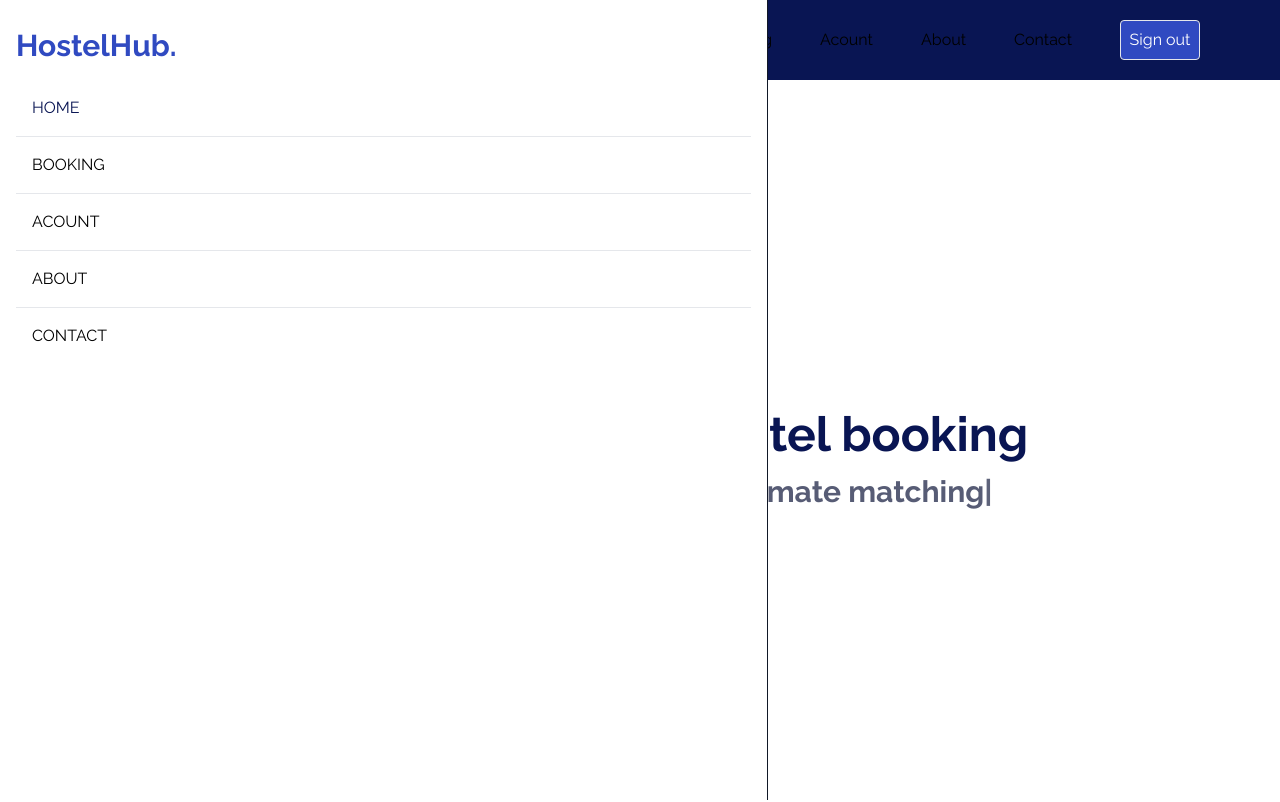
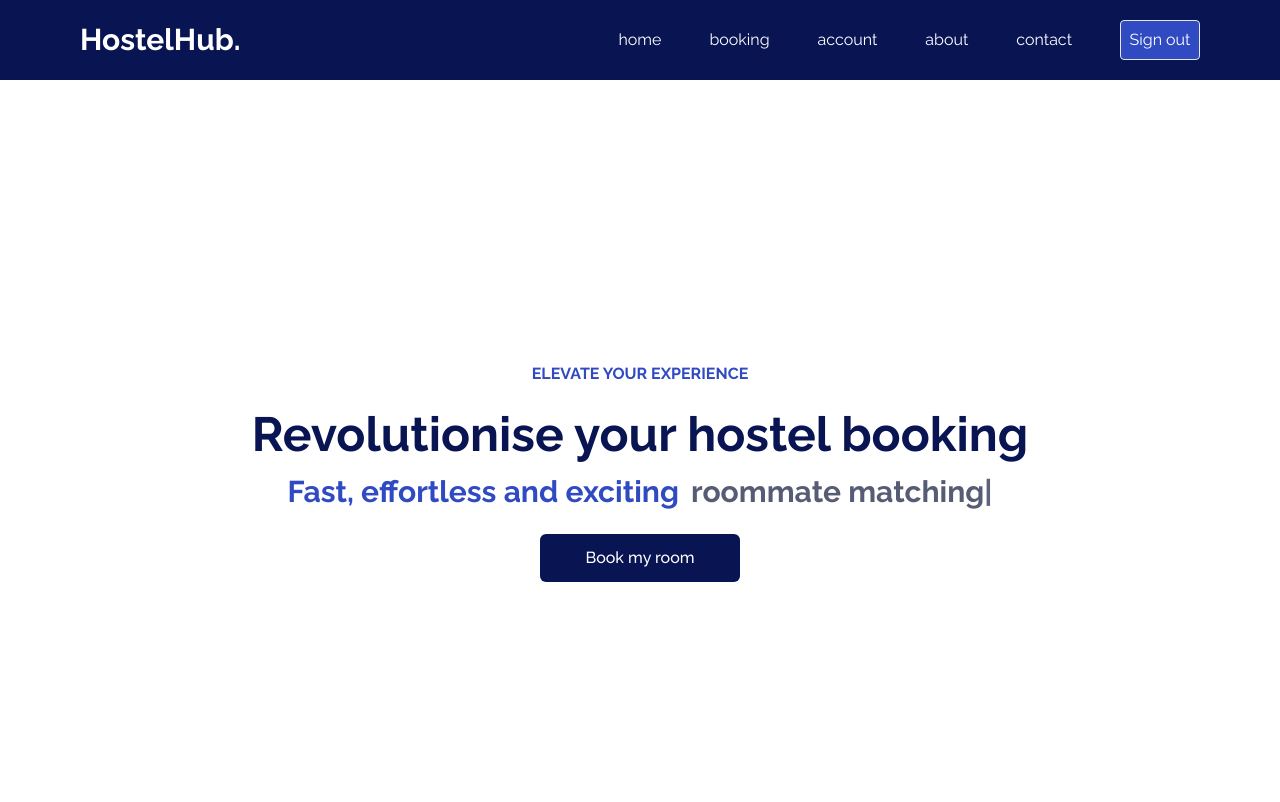
Before and after one commit to AyushmanSoni/HostelHub-Frontend, a React (Create React App) app in the folder hostelhub/: page / in a window 1280 px wide. Shown: the top 802 px of the page. Built offline with nearby package versions, Linux system fonts and the light colour scheme.

Commit message:
created side nav bar

```diff
--- a/hostelhub/src/components/NavBar.jsx
+++ b/hostelhub/src/components/NavBar.jsx
@@ -6,23 +6,23 @@ const NavBar = () => {
     const links =[
         {
             id: 1,
-            link: 'home'
+            link: "home"
         },
         {
             id: 2,
-            link: 'booking'
+            link: "booking"
         },
         {
             id: 3,
-            link: 'account'
+            link: "account"
         },
         {
             id: 4,
-            link: 'about'
+            link: "about"
         },
         {
-            id: 4,
-            link: 'contact'
+            id: 5,
+            link: "contact"
         },
 
     ]
@@ -35,19 +35,34 @@ const NavBar = () => {
     <div className=' flex justify-between items-center h-20 w-full mx-auto px-20 bg-[#091553]'>
         <h1 className='w-full text-3xl font-bold text-white'>HostelHub.</h1>
         <ul className='hidden md:flex'>
-            <li className='p-6 text-white cursor-pointer hover:scale-110 duration-200'>Home</li>
-            <li className='p-6'>Booking</li>
-            <li className='p-6'>Acount</li>
-            <li className='p-6'>About</li>
-            <li className='p-6'>Contact</li>
+            {links.map(({id , link})=>(
+                <li
+                   key={id}
+                   className='p-6 text-white cursor-pointer hover:scale-110 duration-200'>
+                    {link}
+                    </li>
+            ))}
             <button className='text-white bg-[#304AC1] border w-20 h-10 items-center mt-4 ml-6 rounded'>Sign out</button>
+        </ul>
 
-        </ul>
-        <div onClick={handleNav} className='block md:hidden'>
+        <div onClick={handleNav} className='block md:hidden cursor-pointer'>
             {!nav ? <AiOutlineClose size={20}/> :<AiOutlineMenu size={20}/>}
+        </div>
 
-        </div>
-        <div className={!nav ? 'fixed left-0 top-0 w-[60%] h-full border-r border-r-gray-900 bg-[#FFFFFF] ease-in-out duration-500' : 'fixed left-[-100%]'}>
+        {nav && (
+            <ul className='flex flex-col justify-center items-center absolute top-0 left-0 h-screen w-[50%] bg-[#EBEFFA]'>
+            {links.map(({id , link})=>(
+            <li
+               key={id}
+               className='px-4 cursor-pointer py-6 text-4xl'>
+                {link}
+                </li>
+            ))}
+
+    </ul>
+        )}
+
+        {/* <div className={!nav ? 'fixed left-0 top-0 w-[60%] h-full border-r border-r-gray-900 bg-[#FFFFFF] ease-in-out duration-500' : 'fixed left-[-100%]'}>
         <h1 className='w-full text-3xl font-bold text-[#304AC1] mt-7 ml-4'>HostelHub.</h1>
             <ul className='uppercase p-4'>
             <li className='p-4 border-b text-[#091553] border-gray-200'>Home</li>
@@ -56,7 +71,7 @@ const NavBar = () => {
             <li className='p-4 border-b border-gray-200'>About</li>
             <li className='p-4'>Contact</li>
             </ul>
-        </div>
+        </div> */}
     </div>
   );
 
```
